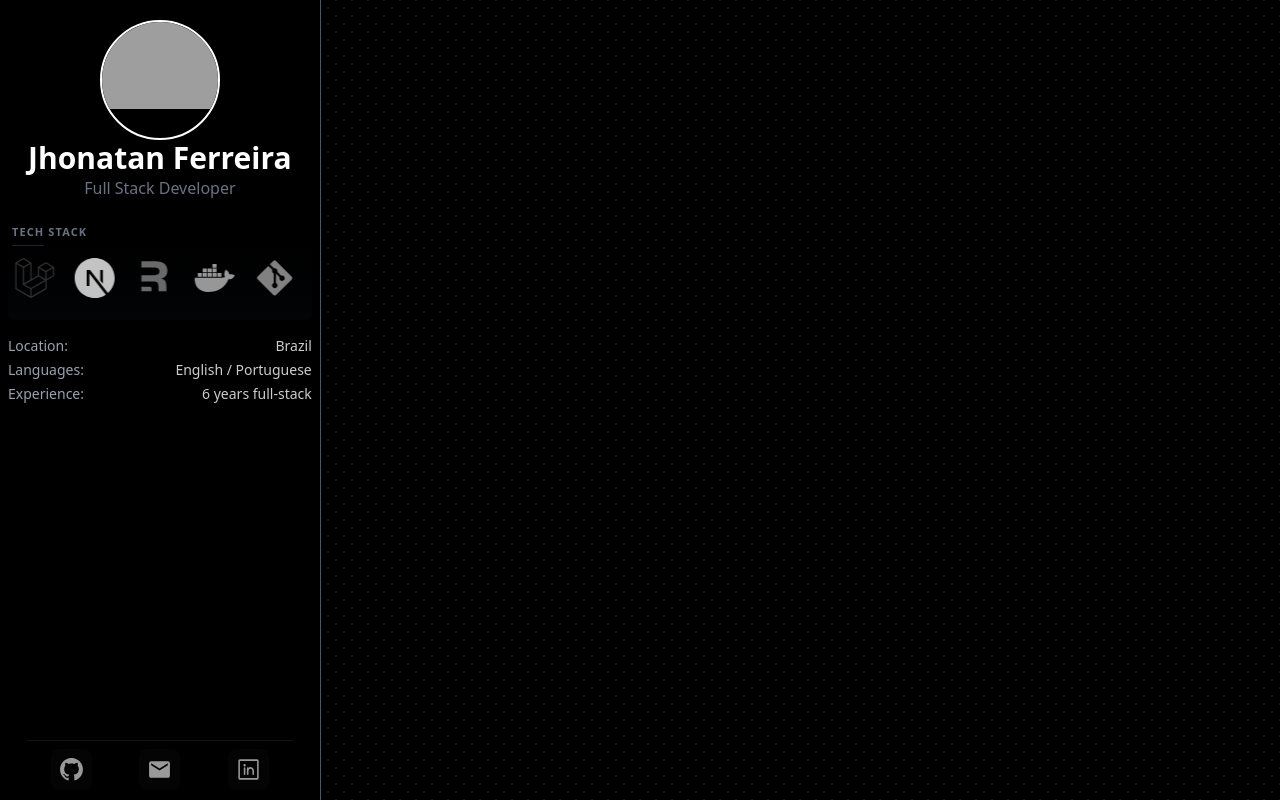
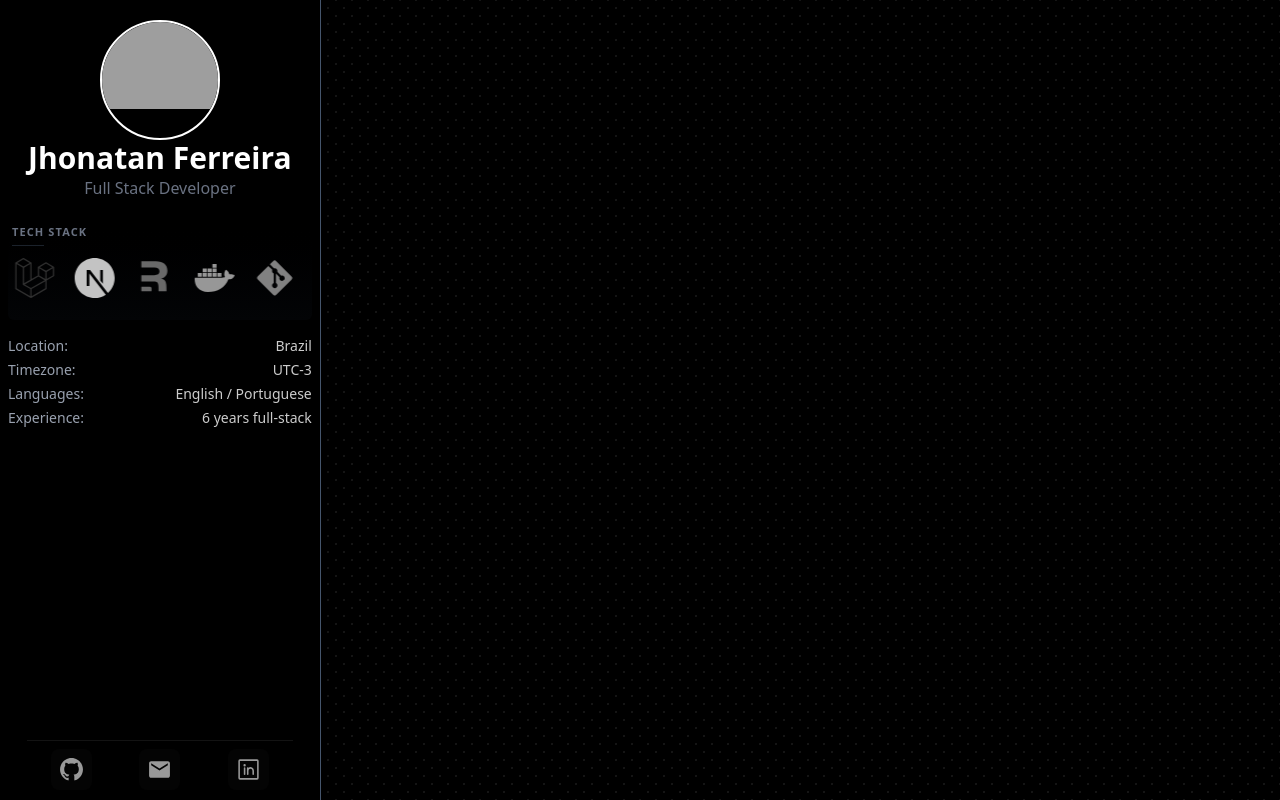
Before and after one commit to jhonatanAlanFerreira/portfolio, a Next.js app: page / in a window 1280 px wide. Built offline with nearby package versions, Linux system fonts and the light colour scheme; grey boxes are pictures that could not be loaded.

Commit message:
add timezone info

```diff
--- a/app/page.tsx
+++ b/app/page.tsx
@@ -26,6 +26,10 @@ export default function Home() {
                 <div className="flex justify-between">
                   <span>Location:</span>
                   <span className="text-white/80">Brazil</span>
+                </div>
+                <div className="flex justify-between">
+                  <span>Timezone:</span>
+                  <span className="text-white/80">UTC-3</span>
                 </div>
                 <div className="flex justify-between">
                   <span>Languages:</span>
```
